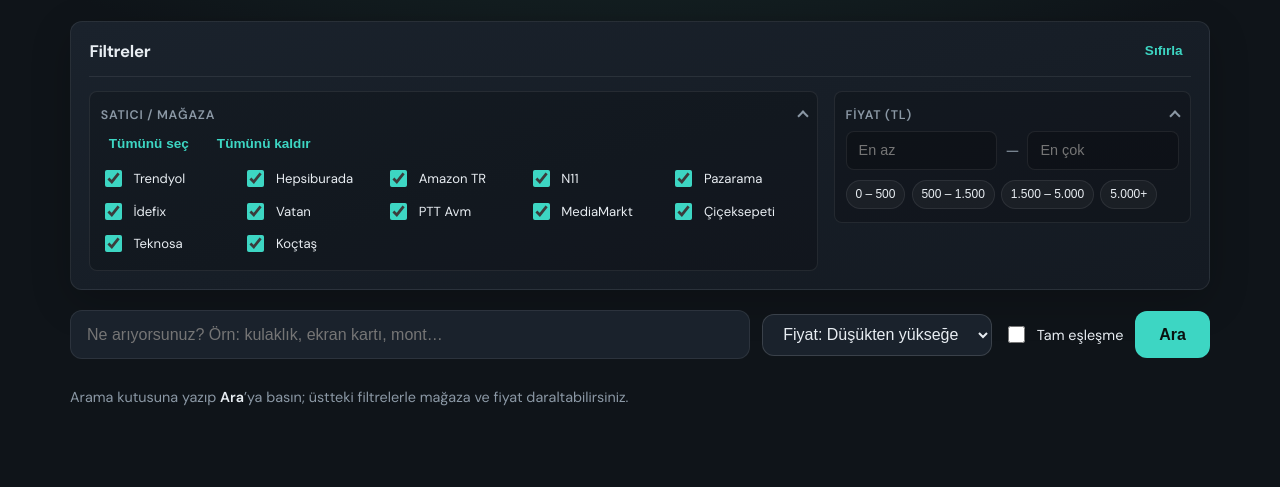
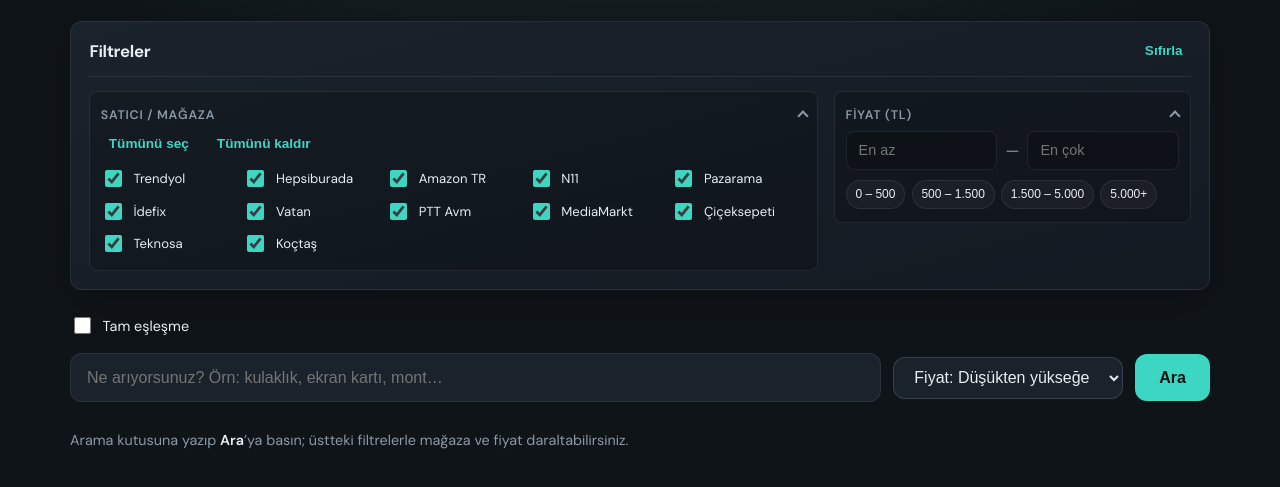
Before and after one commit to wlerox/PriceChecker, a website built with Vite: page client/index.html in a window 1280 px wide. Shown: the part 103-590 px from the top of the page. Built offline with nearby package versions, Linux system fonts and the light colour scheme.

Commit message:
Update styling for search exact match row
Adjusted the CSS for the .search-exact-row class to improve layout and appearance. Set the order to -1 and modified the width to 100%. Reduced padding for better spacing and visual consistency.

```diff
--- a/client/src/style.css
+++ b/client/src/style.css
@@ -117,8 +117,10 @@ body {
 }
 
 .search-exact-row {
+  order: -1;
+  width: 100%;
   flex-shrink: 0;
-  padding: 0.55rem 0.2rem;
+  padding: 0.1rem 0.2rem 0.35rem;
   font-size: 0.86rem;
 }
 
```
